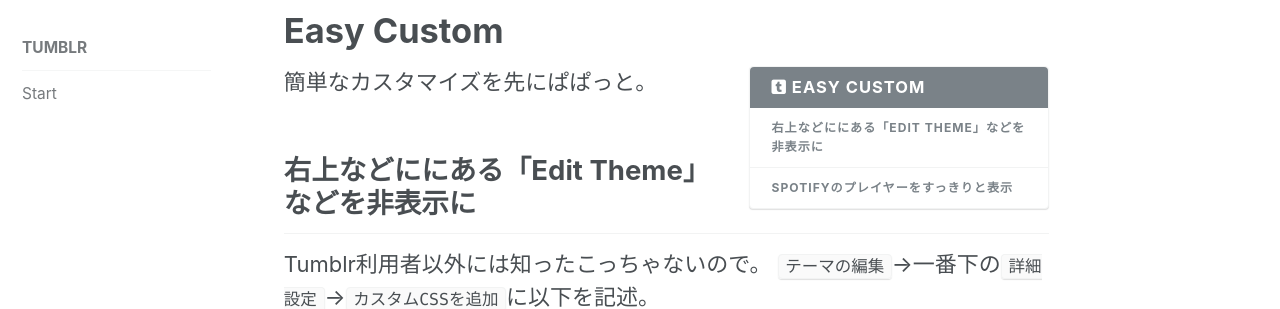
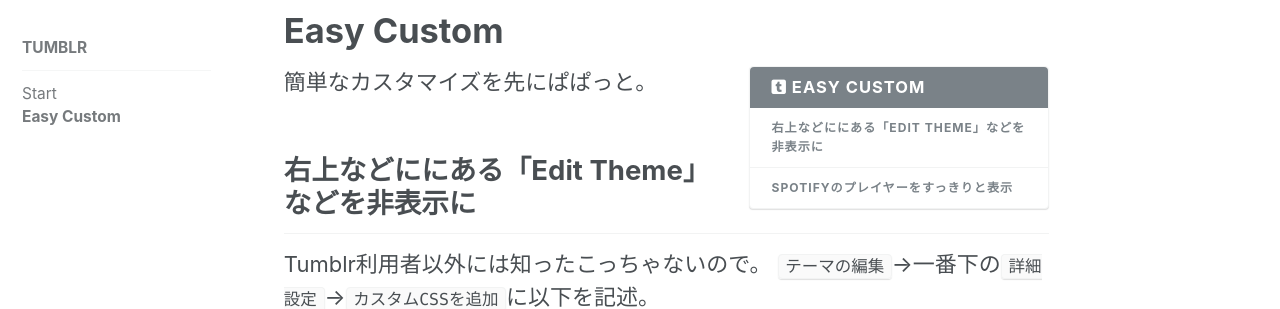
Before and after one commit to laureltreetop/laureltreetop.github.io, a Jekyll site: the page built from _tumblr/02-custom-easy.md, in a window 1280 px wide and 900 px high. Shown: the part 130-439 px from the top of the window. Built offline with Jekyll 4.4.1, drawn with Linux system fonts in a browser that asks for light colours; nearby versions of some CDN libraries; comment, search, counter and statistics services are not loaded.

Commit message:
Update navigation.yml

```diff
--- a/_data/navigation.yml
+++ b/_data/navigation.yml
@@ -32,3 +32,5 @@
     children:
       - title: "Start"
         url: /tumblr/start/
+      - title: "Easy Custom"
+        url: /tumblr/custom-easy/
```
